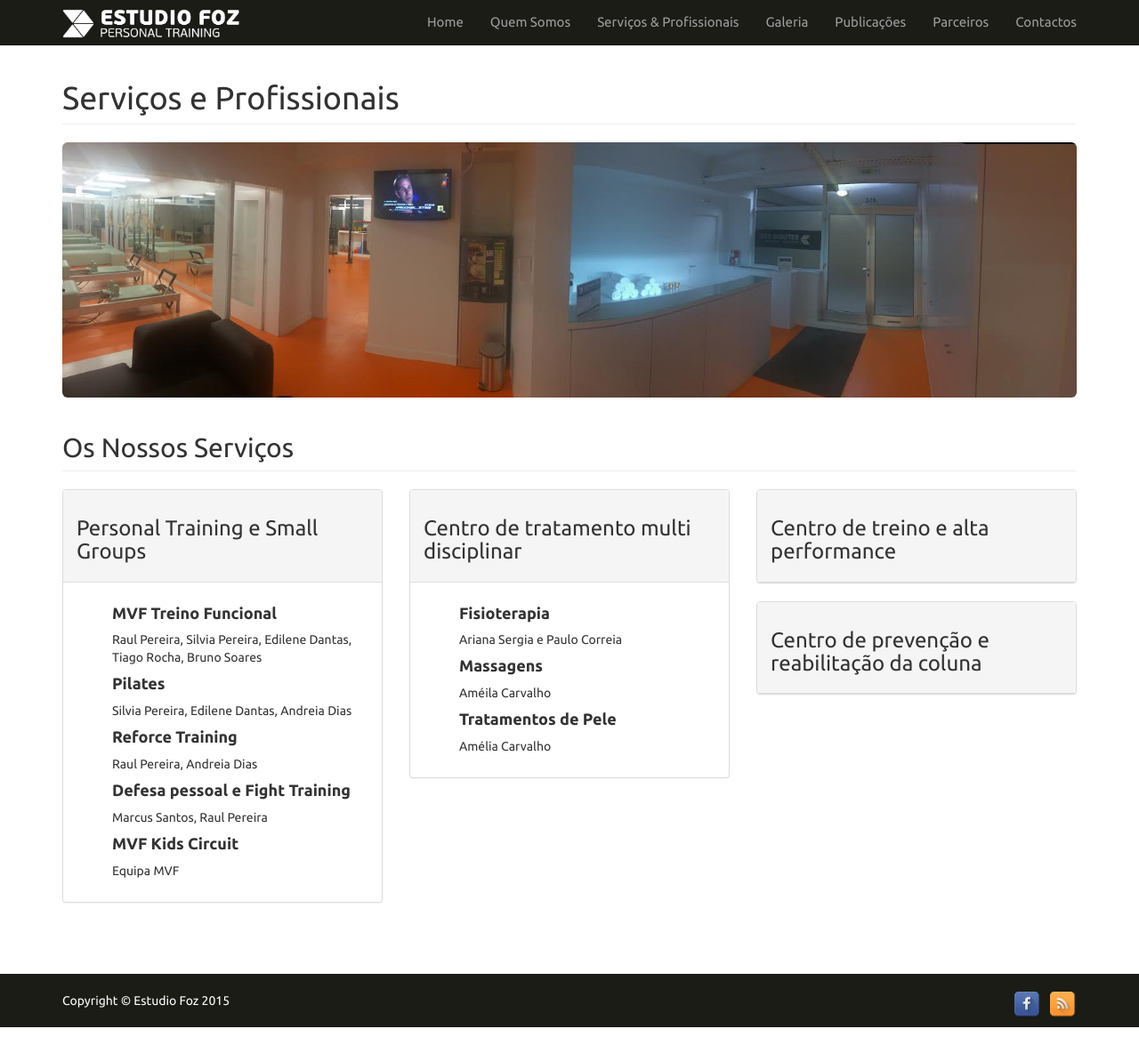
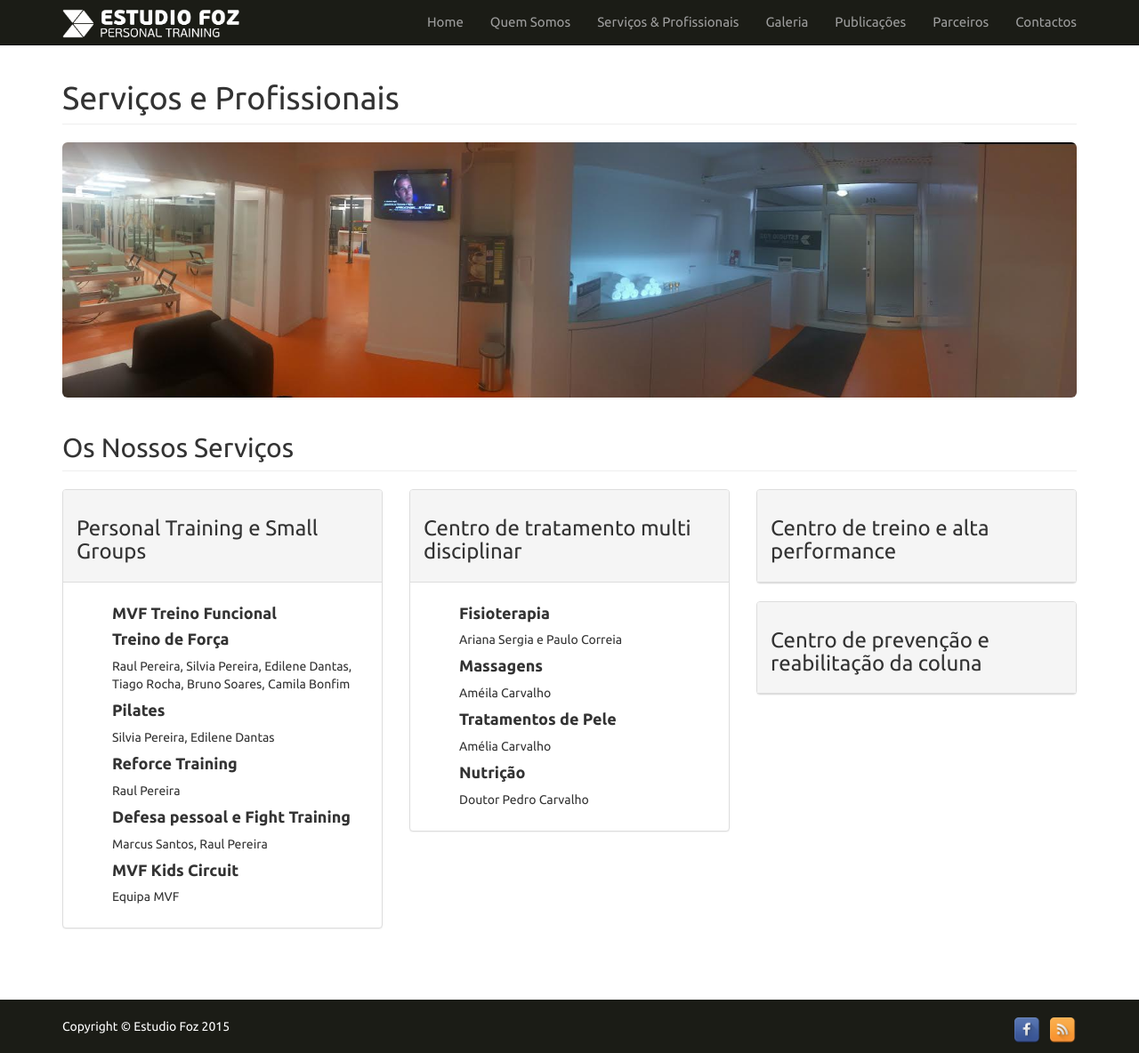
Before and after one commit to estudiotest/estudiotest.github.io, a Jekyll site: the page built from servicos-e-profissionais/index.html, in a window 1280 px wide and 1184 px high. Shown: the whole window at 89% size. Built offline with Jekyll 4.4.1, drawn with Linux system fonts in a browser that asks for light colours.

Commit message:
Updates to services and professionals

```diff
--- a/servicos-e-profissionais/index.html
+++ b/servicos-e-profissionais/index.html
@@ -28,11 +28,12 @@ title: Serviços e Profissionais
                     <div class="panel-body">
                         <ul>
                             <li><h4>MVF Treino Funcional</h4></li>
-                            <span class="prof">Raul Pereira, Silvia Pereira, Edilene Dantas, Tiago Rocha, Bruno Soares</span>
+                            <li><h4>Treino de Força</h4></li>
+                            <span class="prof">Raul Pereira, Silvia Pereira, Edilene Dantas, Tiago Rocha, Bruno Soares, Camila Bonfim</span>
                             <li><h4>Pilates</h4></li>
-                            <span class="prof">Silvia Pereira, Edilene Dantas, Andreia Dias</span>
+                            <span class="prof">Silvia Pereira, Edilene Dantas</span>
                             <li><h4>Reforce Training</h4></li>
-                            <span class="prof">Raul Pereira, Andreia Dias</span>
+                            <span class="prof">Raul Pereira</span>
                             <li><h4>Defesa pessoal e Fight Training</h4></li>
                             <span class="prof">Marcus Santos, Raul Pereira</span>
                             <li><h4>MVF Kids Circuit</h4></li>
@@ -56,6 +57,8 @@ title: Serviços e Profissionais
                     <span class="prof">Améila Carvalho</span>
                     <li><h4>Tratamentos de Pele</h4></li>
                     <span class="prof">Amélia Carvalho</span>
+                    <li><h4>Nutrição</h4></li>
+                    <span class="prof">Doutor Pedro Carvalho</span>
                 </ul>
             </div>
             </div>
```
